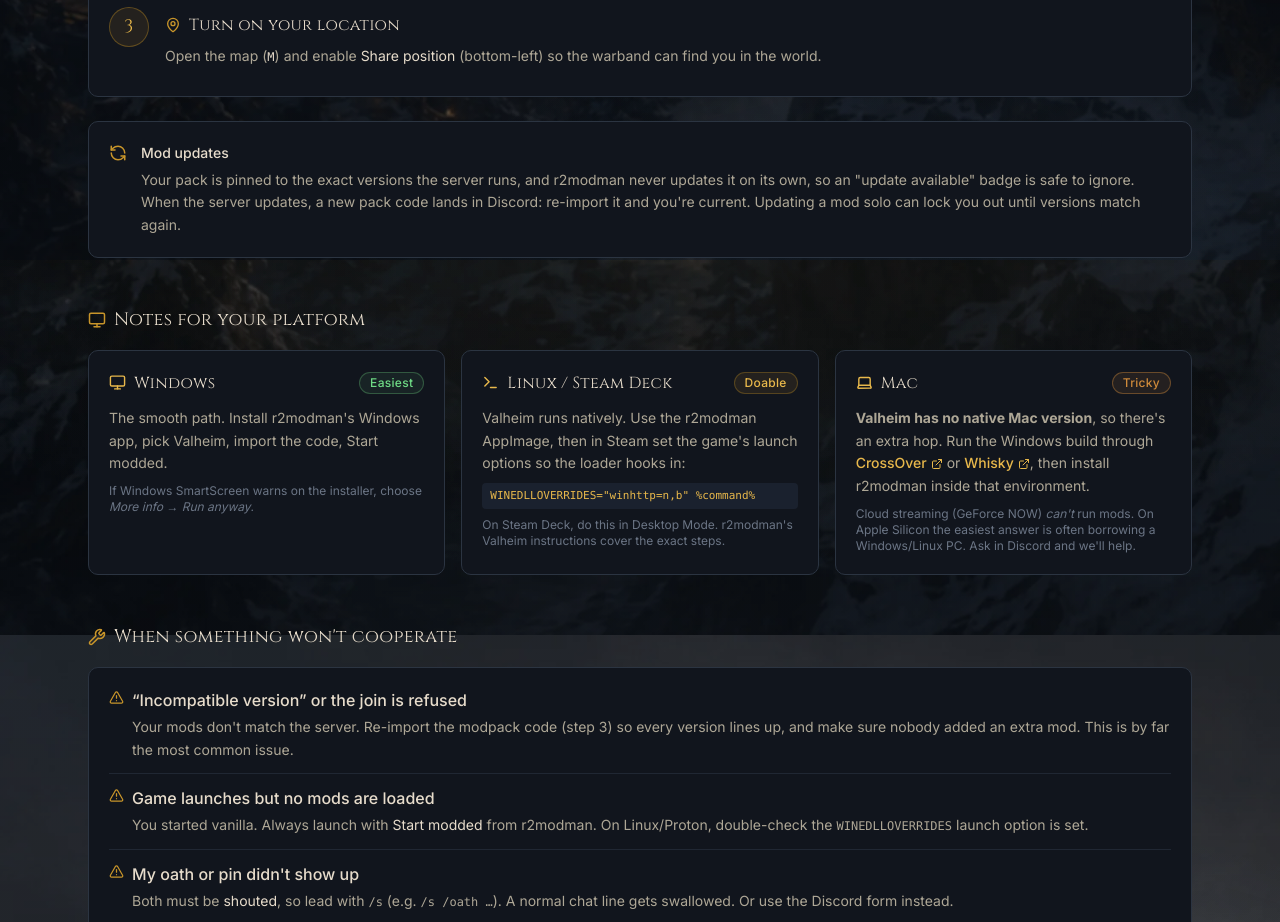
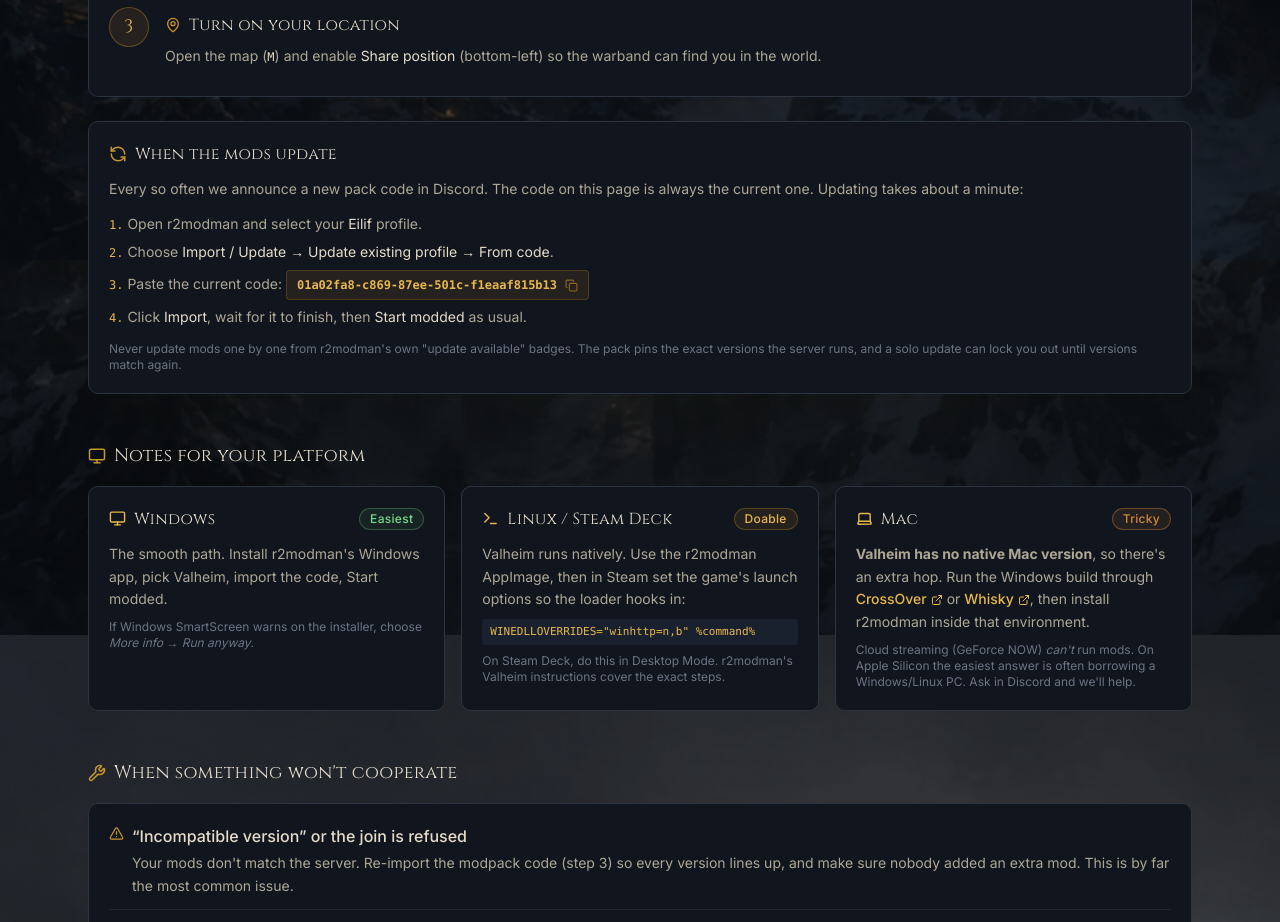
Before and after one commit to cbspears/valheim-dashboard, a Next.js app: page /get-started in a window 1280 px wide. Shown: the part 2140-3062 px from the top of the page. Built offline with nearby package versions, Linux system fonts and the light colour scheme.

Commit message:
Get Started: step-by-step 'When the mods update' card with live pack code
Co-Authored-By: Claude Fable 5 <noreply@anthropic.com>

```diff
--- a/app/get-started/page.tsx
+++ b/app/get-started/page.tsx
@@ -382,23 +382,49 @@ export default function GetStartedPage() {
           </CardBody>
         </Card>
 
-        {/* Mod updates */}
+        {/* Updating the pack */}
         <div className="mt-6">
-          <Card>
-            <CardBody className="flex items-start gap-3.5">
-              <span className="mt-0.5 shrink-0 text-gold">
-                <RefreshCcw size={18} />
-              </span>
-              <div className="text-sm leading-relaxed text-ash-dim">
-                <p className="font-medium text-ash">Mod updates</p>
-                <p className="mt-1">
-                  Your pack is pinned to the exact versions the server runs, and r2modman never
-                  updates it on its own, so an &quot;update available&quot; badge is safe to ignore.
-                  When the server updates, a new pack code lands in Discord: re-import it and
-                  you&apos;re current. Updating a mod solo can lock you out until versions match
-                  again.
-                </p>
+          <Card className="border-l-2 border-l-gold">
+            <CardBody>
+              <div className="mb-3 flex items-center gap-2">
+                <RefreshCcw size={18} className="text-gold" />
+                <h2 className="font-display text-base tracking-wide text-ash">
+                  When the mods update
+                </h2>
               </div>
+              <p className="text-sm leading-relaxed text-ash-dim">
+                Every so often we announce a new pack code in Discord. The code on this page is
+                always the current one. Updating takes about a minute:
+              </p>
+              <ol className="mt-3 space-y-1.5 text-sm leading-relaxed text-ash-dim">
+                <li>
+                  <span className="font-mono text-xs text-gold-light">1.</span> Open r2modman and
+                  select your <span className="text-ash">Eilif</span> profile.
+                </li>
+                <li>
+                  <span className="font-mono text-xs text-gold-light">2.</span> Choose{' '}
+                  <span className="text-ash">Import / Update → Update existing profile → From code</span>.
+                </li>
+                <li>
+                  <span className="font-mono text-xs text-gold-light">3.</span> Paste the current
+                  code:{' '}
+                  {MODPACK_PROFILE_CODE ? (
+                    <CopyChip value={MODPACK_PROFILE_CODE} />
+                  ) : (
+                    <span className="text-ash">shared in Discord</span>
+                  )}
+                </li>
+                <li>
+                  <span className="font-mono text-xs text-gold-light">4.</span> Click{' '}
+                  <span className="text-ash">Import</span>, wait for it to finish, then{' '}
+                  <span className="text-ash">Start modded</span> as usual.
+                </li>
+              </ol>
+              <p className="mt-3 text-xs text-muted">
+                Never update mods one by one from r2modman&apos;s own &quot;update available&quot;
+                badges. The pack pins the exact versions the server runs, and a solo update can
+                lock you out until versions match again.
+              </p>
             </CardBody>
           </Card>
         </div>
```
